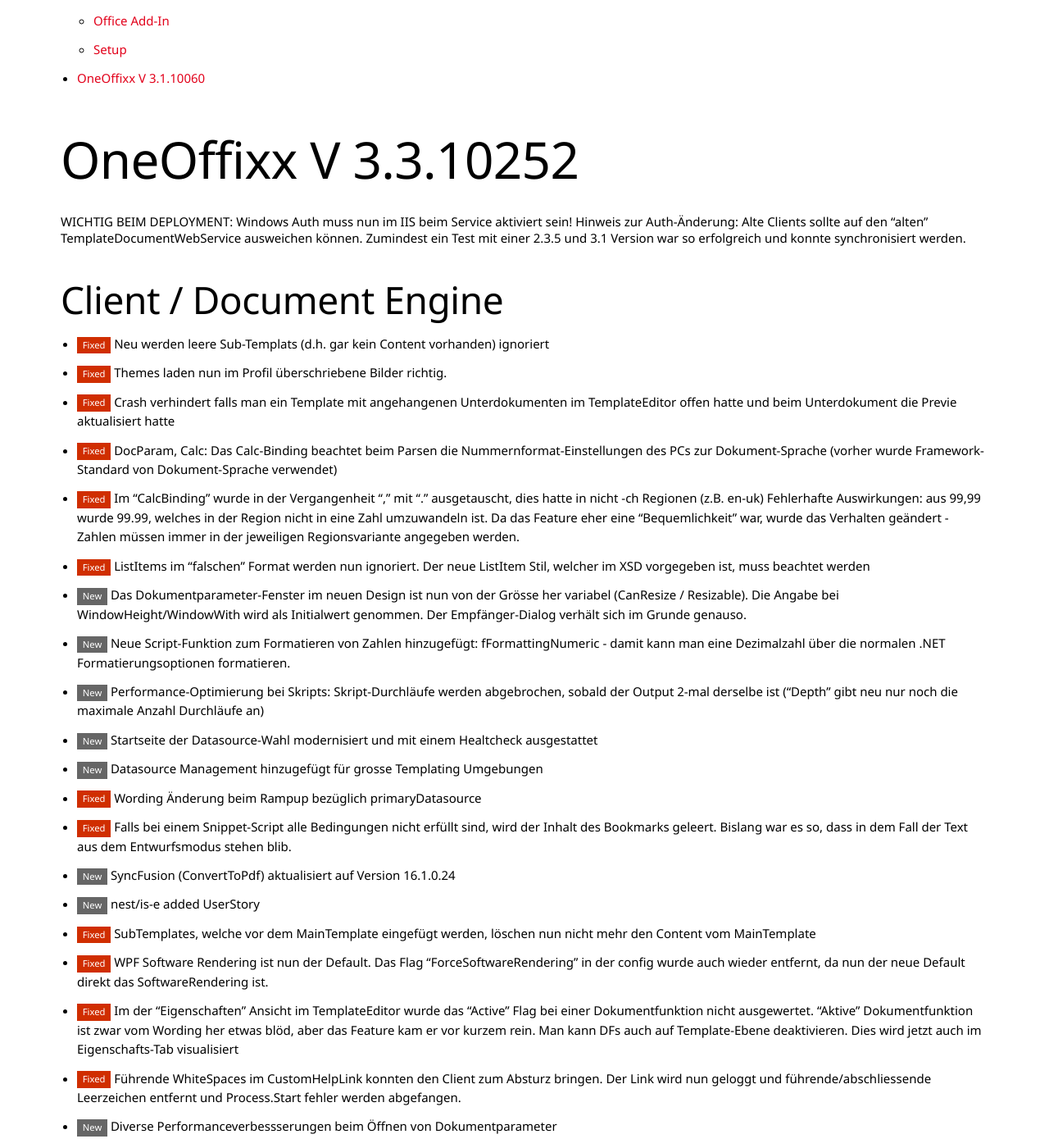
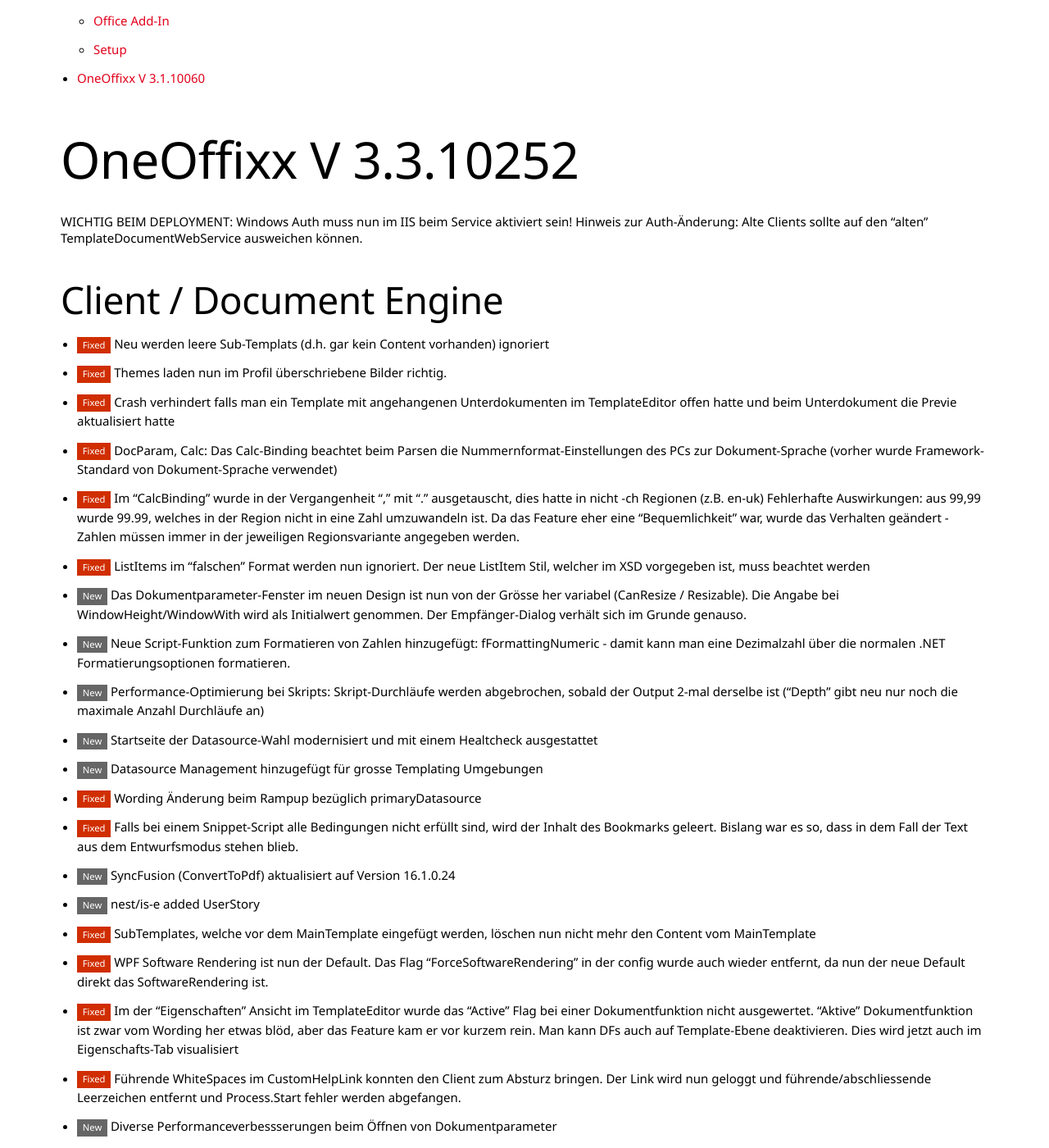
Before and after one commit to primesoft-group/oneoffixx-docs, a Jekyll site: the page built from _pages/install/de/releasenotesV3.md, in a window 1280 px wide and 1400 px high, scrolled down 1047 px. Shown: the whole window at 82% size. Built offline with Jekyll 4.4.1, drawn with Linux system fonts in a browser that asks for light colours; nearby versions of some CDN libraries; some web fonts are replaced.

Commit message:
Comment hub

```diff
--- a/_pages/install/de/releasenotesV3.md
+++ b/_pages/install/de/releasenotesV3.md
@@ -38,7 +38,7 @@
 # OneOffixx V 3.3.10252
 
 WICHTIG BEIM DEPLOYMENT: Windows Auth muss nun im IIS beim Service aktiviert sein!
-Hinweis zur Auth-Änderung: Alte Clients sollte auf den "alten" TemplateDocumentWebService ausweichen können. Zumindest ein Test mit einer 2.3.5 und 3.1 Version war so erfolgreich und konnte synchronisiert werden.
+Hinweis zur Auth-Änderung: Alte Clients sollte auf den "alten" TemplateDocumentWebService ausweichen können.
 
 ##  Client / Document Engine
 * <span class="label label-danger">Fixed</span> Neu werden leere Sub-Templats (d.h. gar kein Content vorhanden) ignoriert
@@ -53,7 +53,7 @@
 * <span class="label label-success">New</span> Startseite der Datasource-Wahl modernisiert und mit einem Healtcheck ausgestattet
 * <span class="label label-success">New</span> Datasource Management hinzugefügt für grosse Templating Umgebungen
 * <span class="label label-danger">Fixed</span> Wording Änderung beim Rampup bezüglich primaryDatasource
-* <span class="label label-danger">Fixed</span> Falls bei einem Snippet-Script alle Bedingungen nicht erfüllt sind, wird der Inhalt des Bookmarks geleert. Bislang war es so, dass in dem Fall der Text aus dem Entwurfsmodus stehen blib.
+* <span class="label label-danger">Fixed</span> Falls bei einem Snippet-Script alle Bedingungen nicht erfüllt sind, wird der Inhalt des Bookmarks geleert. Bislang war es so, dass in dem Fall der Text aus dem Entwurfsmodus stehen blieb.
 * <span class="label label-success">New</span> SyncFusion (ConvertToPdf) aktualisiert auf Version 16.1.0.24
 * <span class="label label-success">New</span> nest/is-e added UserStory
 * <span class="label label-danger">Fixed</span> SubTemplates, welche vor dem MainTemplate eingefügt werden, löschen nun nicht mehr den Content vom MainTemplate
```
Also changed, not shown: _pages/install/de/releasenotes.md (+1 -1 lines).
